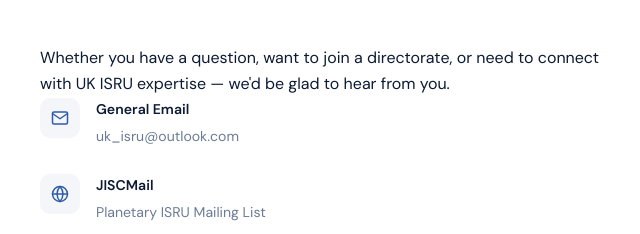
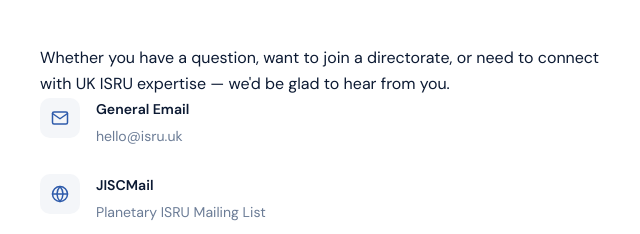
Before and after one commit to jrasera/isru-uk-website, a plain HTML site: page home.html in a window 1280 px wide. Shown: the part 4549-4783 px from the top of the page, 0-640 px from the left. Drawn offline with nearby package versions, Linux system fonts and the light colour scheme.

Commit message:
Update home.html
modified email to hello@isru.uk

```diff
--- a/home.html
+++ b/home.html
@@ -250,7 +250,7 @@
         <p class="contact-info">Whether you have a question, want to join a directorate, or need to connect with UK ISRU expertise — we'd be glad to hear from you.</p>
         <div class="contact-item">
           <div class="contact-icon"><svg viewBox="0 0 24 24"><path d="M4 4h16c1.1 0 2 .9 2 2v12c0 1.1-.9 2-2 2H4c-1.1 0-2-.9-2-2V6c0-1.1.9-2 2-2z"/><polyline points="22,6 12,13 2,6"/></svg></div>
-          <div><h4>General Email</h4><a href="mailto:uk_isru@outlook.com">uk_isru@outlook.com</a></div>
+          <div><h4>General Email</h4><a href="mailto:hello@isru.uk">hello@isru.uk</a></div>
         </div>
         <div class="contact-item">
           <div class="contact-icon"><svg viewBox="0 0 24 24"><circle cx="12" cy="12" r="10"/><line x1="2" y1="12" x2="22" y2="12"/><path d="M12 2a15.3 15.3 0 0 1 4 10 15.3 15.3 0 0 1-4 10 15.3 15.3 0 0 1-4-10 15.3 15.3 0 0 1 4-10z"/></svg></div>
```
